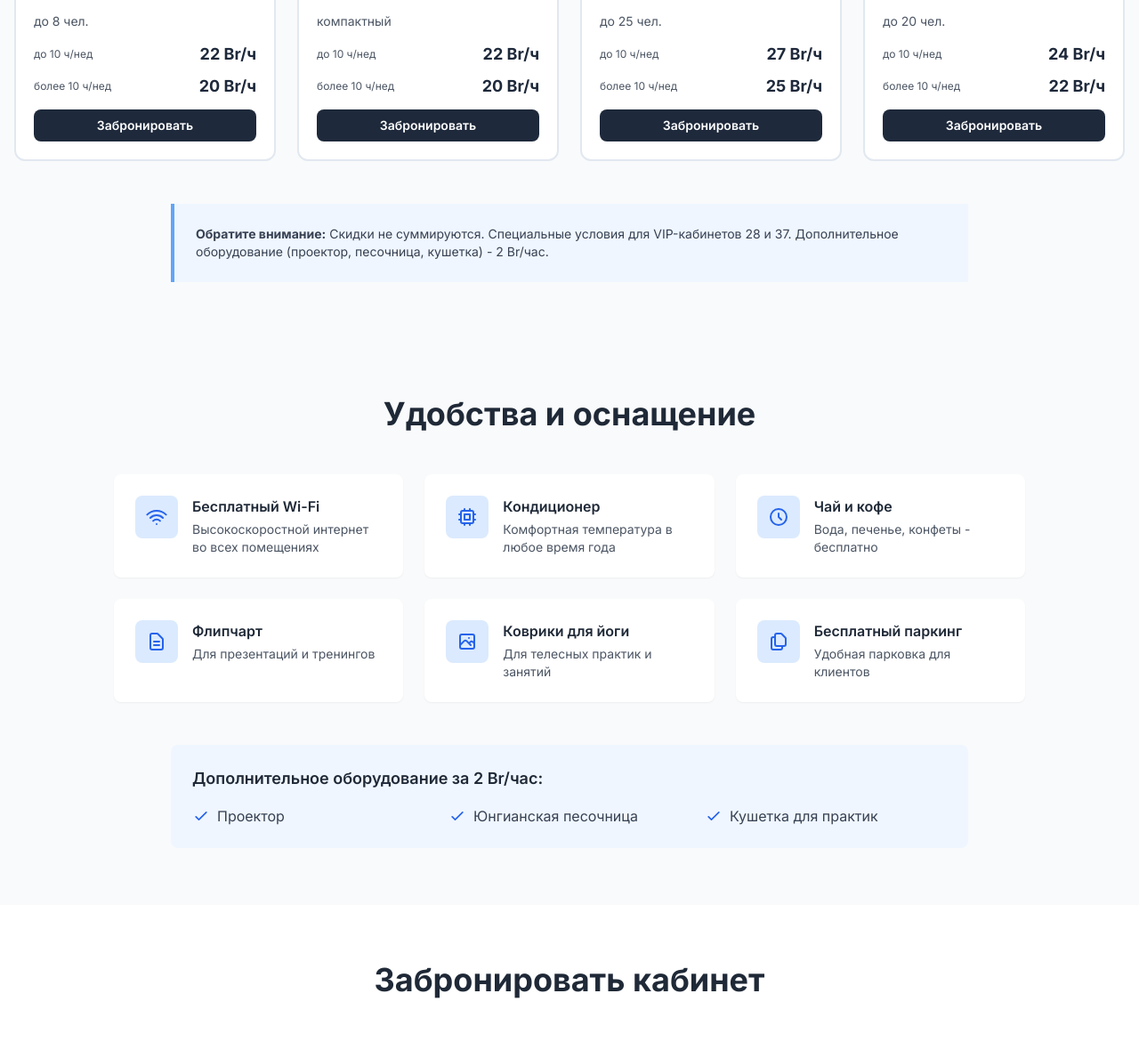
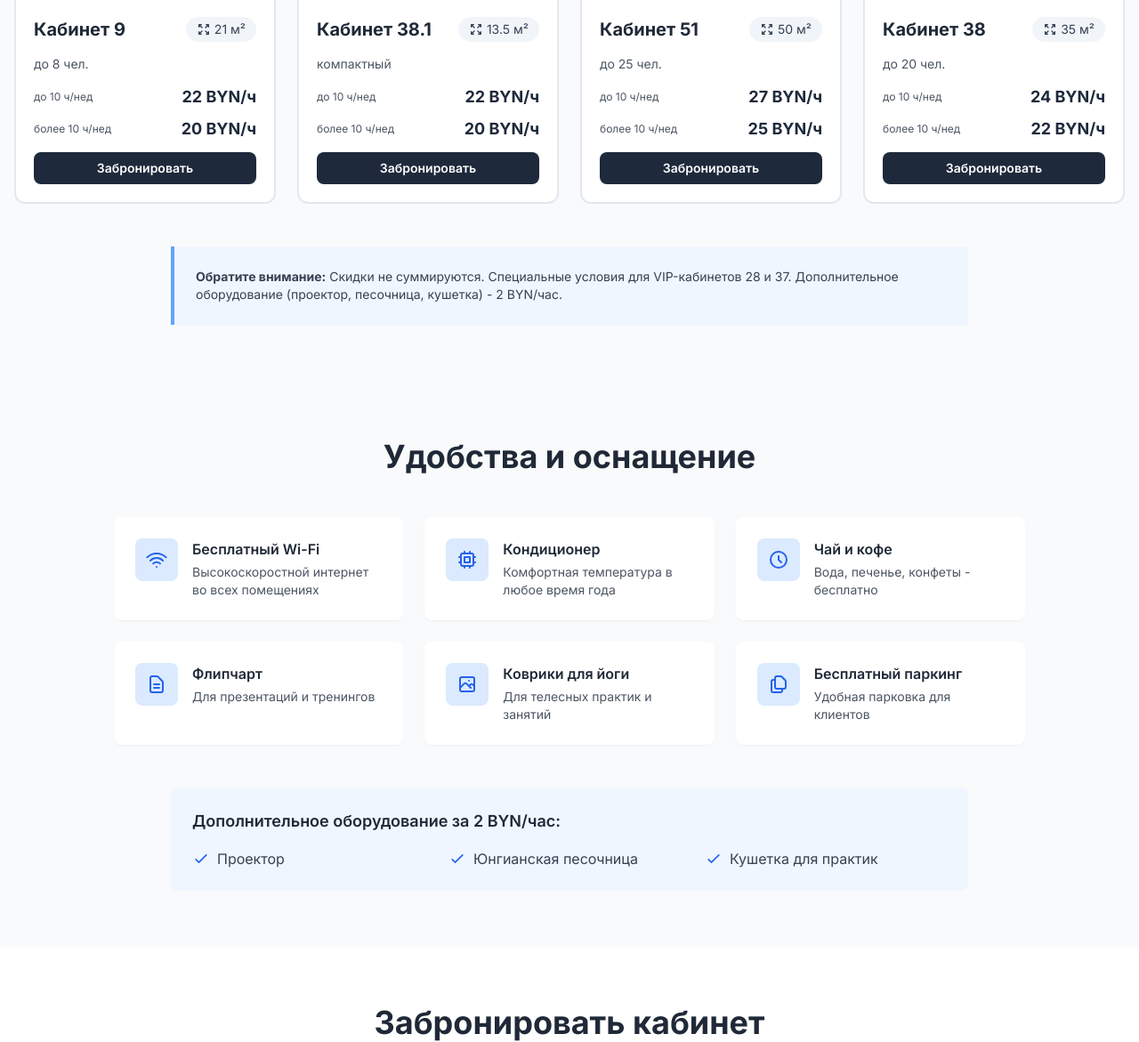
Before and after one commit to TomasLipton/kabinet24, a PHP site: page / in a window 1280 px wide. Shown: the part 3043-4214 px from the top of the page at 89% size. Run offline with PHP 8.4, Linux system fonts and the light colour scheme; some libraries are stand-ins or nearby versions.

Commit message:
Update currency symbols from Br to BYN (official ISO 4217 code)
Changed all currency symbols from Br to BYN to use the official ISO 4217 currency code for Belarusian ruble.

```diff
--- a/index.php
+++ b/index.php
@@ -159,7 +159,7 @@
                     <div class="text-sm text-blue-600 mt-1">от 13.5 до 50 м²</div>
                 </div>
                 <div class="text-center p-8 bg-gradient-to-br from-slate-50 to-slate-100 rounded-xl border border-slate-200 shadow-sm hover:shadow-md transition">
-                    <div class="text-5xl font-bold text-slate-900 mb-2">от 14 Br</div>
+                    <div class="text-5xl font-bold text-slate-900 mb-2">от 14 BYN</div>
                     <div class="text-slate-700 font-semibold">Стоимость аренды</div>
                     <div class="text-sm text-slate-600 mt-1">за час</div>
                 </div>
@@ -237,7 +237,7 @@
                         </svg>
                     </div>
                     <h3 class="text-lg font-semibold mb-2 text-gray-800">Доп. оборудование</h3>
-                    <p class="text-sm text-gray-600 mb-2">За 2 Br/час:</p>
+                    <p class="text-sm text-gray-600 mb-2">За 2 BYN/час:</p>
                     <ul class="text-sm text-gray-600 space-y-1">
                         <li>• Проектор</li>
                         <li>• Песочница</li>
@@ -332,7 +332,7 @@
                             <div class="space-y-2">
                                 <div class="flex justify-between items-center">
                                     <span class="text-xs text-gray-600">до 10 ч/нед</span>
-                                    <span class="text-lg font-bold text-slate-800">35 Br/ч</span>
+                                    <span class="text-lg font-bold text-slate-800">35 BYN/ч</span>
                                 </div>
                             </div>
                         </div>
@@ -342,7 +342,7 @@
                             <div class="space-y-2">
                                 <div class="flex justify-between items-center">
                                     <span class="text-xs text-gray-600">Стандарт</span>
-                                    <span class="text-lg font-bold text-slate-800">25 Br/ч</span>
+                                    <span class="text-lg font-bold text-slate-800">25 BYN/ч</span>
                                 </div>
                             </div>
                         </div>
@@ -377,7 +377,7 @@
                             <div class="space-y-2">
                                 <div class="flex justify-between items-center">
                                     <span class="text-xs text-gray-600">до 10 ч/нед</span>
-                                    <span class="text-lg font-bold text-slate-800">25 Br/ч</span>
+                                    <span class="text-lg font-bold text-slate-800">25 BYN/ч</span>
                                 </div>
                             </div>
                         </div>
@@ -386,11 +386,11 @@
                             <div class="space-y-2">
                                 <div class="flex justify-between items-center">
                                     <span class="text-xs text-gray-600">Стандарт</span>
-                                    <span class="text-lg font-bold text-slate-800">20 Br/ч</span>
+                                    <span class="text-lg font-bold text-slate-800">20 BYN/ч</span>
                                 </div>
                                 <div class="flex justify-between items-center">
                                     <span class="text-xs text-gray-600">18:00-20:00</span>
-                                    <span class="text-lg font-bold text-slate-800">22 Br/ч</span>
+                                    <span class="text-lg font-bold text-slate-800">22 BYN/ч</span>
                                 </div>
                             </div>
                         </div>
@@ -427,11 +427,11 @@
                             <div class="space-y-2">
                                 <div class="flex justify-between items-center">
                                     <span class="text-xs text-gray-600">до 10 ч/нед</span>
-                                    <span class="text-lg font-bold text-slate-800">22 Br/ч</span>
+                                    <span class="text-lg font-bold text-slate-800">22 BYN/ч</span>
                                 </div>
                                 <div class="flex justify-between items-center">
                                     <span class="text-xs text-gray-600">более 10 ч/нед</span>
-                                    <span class="text-lg font-bold text-slate-800">20 Br/ч</span>
+                                    <span class="text-lg font-bold text-slate-800">20 BYN/ч</span>
                                 </div>
                             </div>
                         </div>
@@ -440,19 +440,19 @@
                             <div class="space-y-2">
                                 <div class="flex justify-between items-center">
                                     <span class="text-xs text-gray-600">до 10 ч/нед</span>
-                                    <span class="text-lg font-bold text-slate-800">18 Br/ч</span>
+                                    <span class="text-lg font-bold text-slate-800">18 BYN/ч</span>
                                 </div>
                                 <div class="flex justify-between items-center">
                                     <span class="text-xs text-gray-600">более 10 ч/нед</span>
-                                    <span class="text-lg font-bold text-slate-800">16 Br/ч</span>
+                                    <span class="text-lg font-bold text-slate-800">16 BYN/ч</span>
                                 </div>
                                 <div class="flex justify-between items-center">
                                     <span class="text-xs text-gray-600">11:00-16:00</span>
-                                    <span class="text-lg font-bold text-emerald-600">14 Br/ч</span>
+                                    <span class="text-lg font-bold text-emerald-600">14 BYN/ч</span>
                                 </div>
                                 <div class="flex justify-between items-center">
                                     <span class="text-xs text-gray-600">18:00-20:00</span>
-                                    <span class="text-lg font-bold text-slate-800">20 Br/ч</span>
+                                    <span class="text-lg font-bold text-slate-800">20 BYN/ч</span>
                                 </div>
                             </div>
                         </div>
@@ -488,11 +488,11 @@
                             <div class="space-y-2">
                                 <div class="flex justify-between items-center">
                                     <span class="text-xs text-gray-600">до 10 ч/нед</span>
-                                    <span class="text-lg font-bold text-slate-800">22 Br/ч</span>
+                                    <span class="text-lg font-bold text-slate-800">22 BYN/ч</span>
                                 </div>
                                 <div class="flex justify-between items-center">
                                     <span class="text-xs text-gray-600">более 10 ч/нед</span>
-                                    <span class="text-lg font-bold text-slate-800">20 Br/ч</span>
+                                    <span class="text-lg font-bold text-slate-800">20 BYN/ч</span>
                                 </div>
                             </div>
                         </div>
@@ -501,19 +501,19 @@
                             <div class="space-y-2">
                                 <div class="flex justify-between items-center">
                                     <span class="text-xs text-gray-600">до 10 ч/нед</span>
-                                    <span class="text-lg font-bold text-slate-800">18 Br/ч</span>
+                                    <span class="text-lg font-bold text-slate-800">18 BYN/ч</span>
                                 </div>
                                 <div class="flex justify-between items-center">
                                     <span class="text-xs text-gray-600">более 10 ч/нед</span>
-                                    <span class="text-lg font-bold text-slate-800">16 Br/ч</span>
+                                    <span class="text-lg font-bold text-slate-800">16 BYN/ч</span>
                                 </div>
                                 <div class="flex justify-between items-center">
                                     <span class="text-xs text-gray-600">11:00-16:00</span>
-                                    <span class="text-lg font-bold text-emerald-600">14 Br/ч</span>
+                                    <span class="text-lg font-bold text-emerald-600">14 BYN/ч</span>
                                 </div>
                                 <div class="flex justify-between items-center">
                                     <span class="text-xs text-gray-600">18:00-20:00</span>
-                                    <span class="text-lg font-bold text-slate-800">20 Br/ч</span>
+                                    <span class="text-lg font-bold text-slate-800">20 BYN/ч</span>
                                 </div>
                             </div>
                         </div>
@@ -547,11 +547,11 @@
                             <div class="space-y-2">
                                 <div class="flex justify-between items-center">
                                     <span class="text-xs text-gray-600">до 10 ч/нед</span>
-                                    <span class="text-lg font-bold text-slate-800">22 Br/ч</span>
+                                    <span class="text-lg font-bold text-slate-800">22 BYN/ч</span>
                                 </div>
                                 <div class="flex justify-between items-center">
                                     <span class="text-xs text-gray-600">более 10 ч/нед</span>
-                                    <span class="text-lg font-bold text-slate-800">20 Br/ч</span>
+                                    <span class="text-lg font-bold text-slate-800">20 BYN/ч</span>
                                 </div>
                             </div>
                         </div>
@@ -560,19 +560,19 @@
                             <div class="space-y-2">
                                 <div class="flex justify-between items-center">
                                     <span class="text-xs text-gray-600">до 10 ч/нед</span>
-                                    <span class="text-lg font-bold text-slate-800">18 Br/ч</span>
+                                    <span class="text-lg font-bold text-slate-800">18 BYN/ч</span>
                                 </div>
                                 <div class="flex justify-between items-center">
                                     <span class="text-xs text-gray-600">более 10 ч/нед</span>
-                                    <span class="text-lg font-bold text-slate-800">16 Br/ч</span>
+                                    <span class="text-lg font-bold text-slate-800">16 BYN/ч</span>
                                 </div>
                                 <div class="flex justify-between items-center">
                                     <span class="text-xs text-gray-600">11:00-16:00</span>
-                                    <span class="text-lg font-bold text-emerald-600">14 Br/ч</span>
+                                    <span class="text-lg font-bold text-emerald-600">14 BYN/ч</span>
                                 </div>
                                 <div class="flex justify-between items-center">
                                     <span class="text-xs text-gray-600">18:00-20:00</span>
-                                    <span class="text-lg font-bold text-slate-800">20 Br/ч</span>
+                                    <span class="text-lg font-bold text-slate-800">20 BYN/ч</span>
                                 </div>
                             </div>
                         </div>
@@ -606,11 +606,11 @@
                             <div class="space-y-2">
                                 <div class="flex justify-between items-center">
                                     <span class="text-xs text-gray-600">до 10 ч/нед</span>
-                                    <span class="text-lg font-bold text-slate-800">22 Br/ч</span>
+                                    <span class="text-lg font-bold text-slate-800">22 BYN/ч</span>
                                 </div>
                                 <div class="flex justify-between items-center">
                                     <span class="text-xs text-gray-600">более 10 ч/нед</span>
-                                    <span class="text-lg font-bold text-slate-800">20 Br/ч</span>
+                                    <span class="text-lg font-bold text-slate-800">20 BYN/ч</span>
                                 </div>
                             </div>
                         </div>
@@ -619,19 +619,19 @@
                             <div class="space-y-2">
                                 <div class="flex justify-between items-center">
                                     <span class="text-xs text-gray-600">до 10 ч/нед</span>
-                                    <span class="text-lg font-bold text-slate-800">18 Br/ч</span>
+                                    <span class="text-lg font-bold text-slate-800">18 BYN/ч</span>
                                 </div>
                                 <div class="flex justify-between items-center">
                                     <span class="text-xs text-gray-600">более 10 ч/нед</span>
-                                    <span class="text-lg font-bold text-slate-800">16 Br/ч</span>
+                                    <span class="text-lg font-bold text-slate-800">16 BYN/ч</span>
                                 </div>
                                 <div class="flex justify-between items-center">
                                     <span class="text-xs text-gray-600">11:00-16:00</span>
-                                    <span class="text-lg font-bold text-emerald-600">14 Br/ч</span>
+                                    <span class="text-lg font-bold text-emerald-600">14 BYN/ч</span>
                                 </div>
                                 <div class="flex justify-between items-center">
                                     <span class="text-xs text-gray-600">18:00-20:00</span>
-                                    <span class="text-lg font-bold text-slate-800">20 Br/ч</span>
+                                    <span class="text-lg font-bold text-slate-800">20 BYN/ч</span>
                                 </div>
                             </div>
                         </div>
@@ -668,11 +668,11 @@
                             <div class="space-y-2">
                                 <div class="flex justify-between items-center">
                                     <span class="text-xs text-gray-600">до 10 ч/нед</span>
-                                    <span class="text-lg font-bold text-slate-800">27 Br/ч</span>
+                                    <span class="text-lg font-bold text-slate-800">27 BYN/ч</span>
                                 </div>
                                 <div class="flex justify-between items-center">
                                     <span class="text-xs text-gray-600">более 10 ч/нед</span>
-                                    <span class="text-lg font-bold text-slate-800">25 Br/ч</span>
+                                    <span class="text-lg font-bold text-slate-800">25 BYN/ч</span>
                                 </div>
                             </div>
                         </div>
@@ -681,19 +681,19 @@
                             <div class="space-y-2">
                                 <div class="flex justify-between items-center">
                                     <span class="text-xs text-gray-600">до 10 ч/нед</span>
-                                    <span class="text-lg font-bold text-slate-800">18 Br/ч</span>
+                                    <span class="text-lg font-bold text-slate-800">18 BYN/ч</span>
                                 </div>
                                 <div class="flex justify-between items-center">
                                     <span class="text-xs text-gray-600">более 10 ч/нед</span>
-                                    <span class="text-lg font-bold text-slate-800">16 Br/ч</span>
+                                    <span class="text-lg font-bold text-slate-800">16 BYN/ч</span>
                                 </div>
                                 <div class="flex justify-between items-center">
                                     <span class="text-xs text-gray-600">11:00-16:00</span>
-                                    <span class="text-lg font-bold text-emerald-600">14 Br/ч</span>
+                                    <span class="text-lg font-bold text-emerald-600">14 BYN/ч</span>
                                 </div>
                                 <div class="flex justify-between items-center">
                                     <span class="text-xs text-gray-600">18:00-20:00</span>
-                                    <span class="text-lg font-bold text-slate-800">20 Br/ч</span>
+                                    <span class="text-lg font-bold text-slate-800">20 BYN/ч</span>
                                 </div>
                             </div>
                         </div>
@@ -729,11 +729,11 @@
                             <div class="space-y-2">
                                 <div class="flex justify-between items-center">
                                     <span class="text-xs text-gray-600">до 10 ч/нед</span>
-                                    <span class="text-lg font-bold text-slate-800">24 Br/ч</span>
+                                    <span class="text-lg font-bold text-slate-800">24 BYN/ч</span>
                                 </div>
                                 <div class="flex justify-between items-center">
                                     <span class="text-xs text-gray-600">более 10 ч/нед</span>
-                                    <span class="text-lg font-bold text-slate-800">22 Br/ч</span>
+                                    <span class="text-lg font-bold text-slate-800">22 BYN/ч</span>
                                 </div>
                             </div>
                         </div>
@@ -742,19 +742,19 @@
                             <div class="space-y-2">
                                 <div class="flex justify-between items-center">
                                     <span class="text-xs text-gray-600">до 10 ч/нед</span>
-                                    <span class="text-lg font-bold text-slate-800">18 Br/ч</span>
+                                    <span class="text-lg font-bold text-slate-800">18 BYN/ч</span>
                                 </div>
                                 <div class="flex justify-between items-center">
                                     <span class="text-xs text-gray-600">более 10 ч/нед</span>
-                                    <span class="text-lg font-bold text-slate-800">16 Br/ч</span>
+                                    <span class="text-lg font-bold text-slate-800">16 BYN/ч</span>
                                 </div>
                                 <div class="flex justify-between items-center">
                                     <span class="text-xs text-gray-600">11:00-16:00</span>
-                                    <span class="text-lg font-bold text-emerald-600">14 Br/ч</span>
+                                    <span class="text-lg font-bold text-emerald-600">14 BYN/ч</span>
                                 </div>
                                 <div class="flex justify-between items-center">
                                     <span class="text-xs text-gray-600">18:00-20:00</span>
-                                    <span class="text-lg font-bold text-slate-800">20 Br/ч</span>
+                                    <span class="text-lg font-bold text-slate-800">20 BYN/ч</span>
                                 </div>
                             </div>
                         </div>
@@ -768,7 +768,7 @@
             </div>
 
             <div class="mt-12 bg-blue-50 border-l-4 border-blue-400 p-6 max-w-4xl mx-auto">
-                <p class="text-sm text-gray-700"><strong>Обратите внимание:</strong> Скидки не суммируются. Специальные условия для VIP-кабинетов 28 и 37. Дополнительное оборудование (проектор, песочница, кушетка) - 2 Br/час.</p>
+                <p class="text-sm text-gray-700"><strong>Обратите внимание:</strong> Скидки не суммируются. Специальные условия для VIP-кабинетов 28 и 37. Дополнительное оборудование (проектор, песочница, кушетка) - 2 BYN/час.</p>
             </div>
         </div>
     </section>
@@ -928,7 +928,7 @@
             </div>
 
             <div class="mt-12 max-w-4xl mx-auto bg-blue-50 p-6 rounded-lg">
-                <h3 class="font-semibold text-gray-800 mb-4 text-lg">Дополнительное оборудование за 2 Br/час:</h3>
+                <h3 class="font-semibold text-gray-800 mb-4 text-lg">Дополнительное оборудование за 2 BYN/час:</h3>
                 <ul class="grid md:grid-cols-3 gap-4 text-gray-700">
                     <li class="flex items-center">
                         <svg class="w-5 h-5 text-blue-600 mr-2" fill="none" stroke="currentColor" viewBox="0 0 24 24">
```
